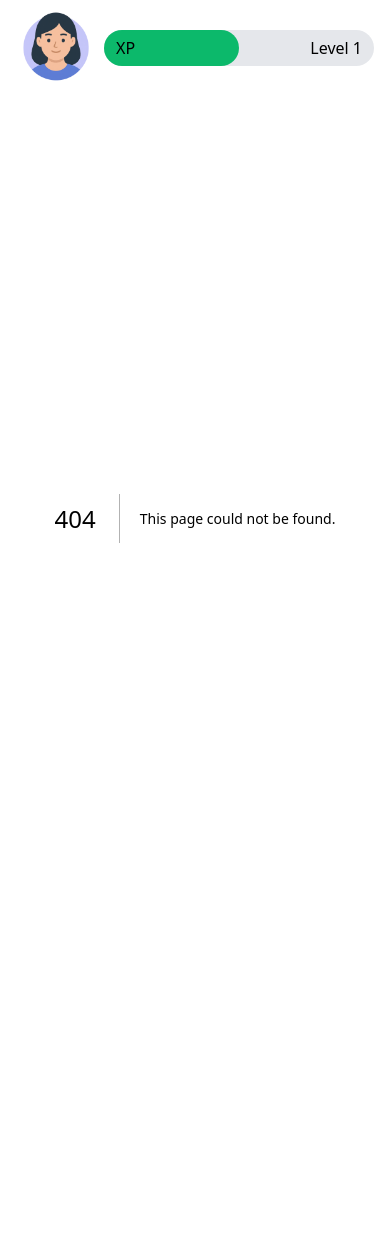
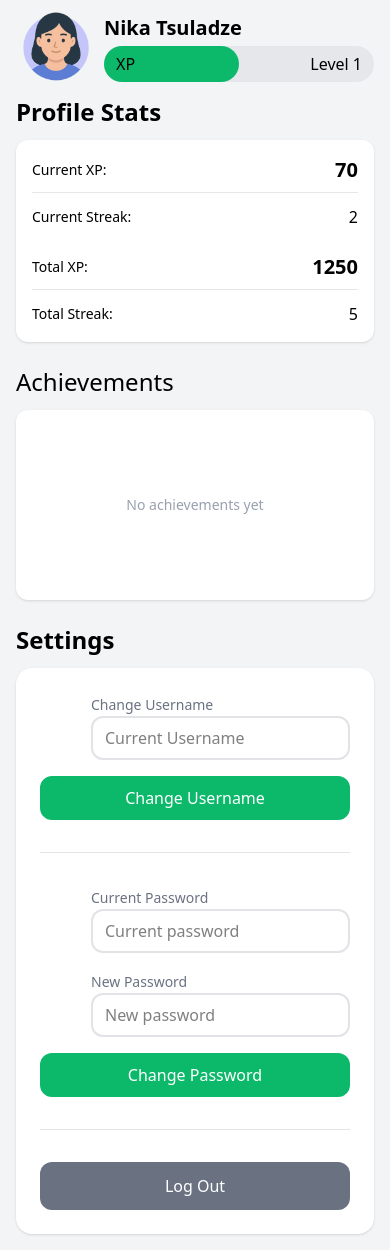
Before and after one commit to GeoLine02/gamified-habit-tracker, a Next.js app: page /profile in a window 390 px wide. Before the commit this address had no page. Before the commit the page ends 940 px from the top, so only its background shows below. Built offline with nearby package versions, Linux system fonts and the light colour scheme.

Commit message:
SYLE: responsive profile page

```diff
--- a/app/layout.tsx
+++ b/app/layout.tsx
@@ -27,11 +27,11 @@ export default function RootLayout({
   return (
     <html lang="en">
       <body
-        className={`${geistSans.variable} ${geistMono.variable} antialiased`}
+        className={`${geistSans.variable} ${geistMono.variable} antialiased flex flex-col min-h-screen pb-4`}
       >
         <HabitsProvider>
           <Header />
-          <main>{children}</main>
+          <main className="flex-1 flex flex-col">{children}</main>
         </HabitsProvider>
       </body>
     </html>
--- /dev/null
+++ b/app/profile/components/achievements/Achievements.tsx
@@ -0,0 +1,14 @@
+// Achievements.tsx
+const Achievements = () => {
+  return (
+    <section className="flex flex-col gap-3">
+      <h1 className="text-2xl font-medium">Achievements</h1>
+      <div className="max-h-[190px] min-h-[190px] w-full bg-white rounded-xl shadow-sm p-4 flex items-center justify-center">
+        {/* Placeholder */}
+        <span className="text-gray-400 text-sm">No achievements yet</span>
+      </div>
+    </section>
+  );
+};
+
+export default Achievements;
--- /dev/null
+++ b/app/profile/components/achievements/AchievementsSection.tsx
@@ -0,0 +1,11 @@
+import Achievements from "./Achievements";
+
+const AchievementsSection = () => {
+  return (
+    <>
+      <Achievements />
+    </>
+  );
+};
+
+export default AchievementsSection;
--- /dev/null
+++ b/app/profile/components/profileStats/ProfileStats.tsx
@@ -0,0 +1,35 @@
+// ProfileStats.tsx
+const ProfileStats = () => {
+  return (
+    <section>
+      <h1 className="text-2xl font-semibold mb-3">Profile Stats</h1>
+      <div className="flex flex-col lg:flex-row lg:items-start lg:justify-between gap-6 bg-white p-4 rounded-xl shadow-sm">
+        {/* Left stats */}
+        <div className="space-y-3 w-full lg:w-1/2">
+          <div className="flex items-center justify-between border-b border-gray-200 pb-2">
+            <span className="text-sm">Current XP:</span>
+            <span className="text-xl font-semibold">70</span>
+          </div>
+          <div className="flex items-center justify-between">
+            <span className="text-sm">Current Streak:</span>
+            <span className="font-medium">2</span>
+          </div>
+        </div>
+
+        {/* Right stats */}
+        <div className="space-y-3 w-full lg:w-1/2 lg:pl-6">
+          <div className="flex items-center justify-between border-b border-gray-200 pb-2">
+            <span className="text-sm">Total XP:</span>
+            <span className="text-xl font-semibold">1250</span>
+          </div>
+          <div className="flex items-center justify-between">
+            <span className="text-sm">Total Streak:</span>
+            <span className="font-medium">5</span>
+          </div>
+        </div>
+      </div>
+    </section>
+  );
+};
+
+export default ProfileStats;
--- /dev/null
+++ b/app/profile/components/profileStats/StatsSections.tsx
@@ -0,0 +1,11 @@
+import ProfileStats from "./ProfileStats";
+
+const StatsSections = () => {
+  return (
+    <>
+      <ProfileStats />
+    </>
+  );
+};
+
+export default StatsSections;
--- /dev/null
+++ b/app/profile/components/settings/Settings.tsx
@@ -0,0 +1,53 @@
+// Settings.tsx
+import Input from "@/components/ui/Input";
+
+const Settings = () => {
+  return (
+    <section className="flex flex-col flex-1">
+      <h1 className="text-2xl font-semibold mb-3">Settings</h1>
+
+      <div className="bg-white p-6 rounded-2xl shadow-sm flex flex-col gap-8 flex-1 lg:flex-0 h-full">
+        {/* Username Section */}
+        <div className="flex flex-col lg:flex-row items-end gap-4">
+          <Input>
+            <Input.Label>Change Username</Input.Label>
+            <Input.Field placeholder="Current Username" />
+          </Input>
+          <button className="w-full md:w-auto py-2 px-6 bg-custom-green text-white font-medium rounded-xl border-2 border-custom-green hover:bg-custom-green/90 transition">
+            Change Username
+          </button>
+        </div>
+
+        <hr className="border-medium-gray/20" />
+
+        {/* Password Section */}
+        <div className="flex flex-col gap-4 lg:flex-row items-end">
+          <div className="grid grid-cols-1 md:grid-cols-2 gap-4">
+            <Input>
+              <Input.Label>Current Password</Input.Label>
+              <Input.Field placeholder="Current password" type="password" />
+            </Input>
+            <Input>
+              <Input.Label>New Password</Input.Label>
+              <Input.Field placeholder="New password" type="password" />
+            </Input>
+          </div>
+          <button className="w-full md:w-auto py-2 px-6 bg-custom-green text-white font-medium rounded-xl border-2 border-custom-green hover:bg-custom-green/90 transition self-end">
+            Change Password
+          </button>
+        </div>
+
+        <hr className="border-medium-gray/20" />
+
+        {/* Log Out Section */}
+        <div>
+          <button className="w-full py-3 px-4 bg-medium-gray font-medium text-white rounded-xl hover:bg-medium-gray/90 transition lg:w-auto">
+            Log Out
+          </button>
+        </div>
+      </div>
+    </section>
+  );
+};
+
+export default Settings;
--- /dev/null
+++ b/app/profile/components/settings/SettingsSection.tsx
@@ -0,0 +1,11 @@
+import Settings from "./Settings";
+
+const SettingsSection = () => {
+  return (
+    <>
+      <Settings />
+    </>
+  );
+};
+
+export default SettingsSection;
--- /dev/null
+++ b/app/profile/page.tsx
@@ -0,0 +1,23 @@
+// Profile.tsx
+import AchievementsSection from "./components/achievements/AchievementsSection";
+import StatsSections from "./components/profileStats/StatsSections";
+import SettingsSection from "./components/settings/SettingsSection";
+
+const Profile = () => {
+  return (
+    <div className="container mx-auto px-4 md:px-6 flex flex-col lg:flex-row gap-6 flex-1 items-stretch">
+      {/* Left column: Stats + Achievements */}
+      <div className="w-full lg:w-1/3 flex flex-col gap-6">
+        <StatsSections />
+        <AchievementsSection />
+      </div>
+
+      {/* Right column: Settings (stretches full height) */}
+      <div className="w-full lg:flex-1 flex">
+        <SettingsSection />
+      </div>
+    </div>
+  );
+};
+
+export default Profile;
--- a/components/shared/Profile.tsx
+++ b/components/shared/Profile.tsx
@@ -10,14 +10,17 @@ export default function Profile() {
   const [userGender] = useState<string>("female");
 
   return (
-    <div className="flex items-center gap-2 ">
+    <div className="flex items-center gap-2">
       <Image
         className="max-w-20"
         src={userGender === "female" ? FemaleProfileIcon : MaleProfileIcon}
         alt="user-icon"
         aria-labelledby="user profile"
       />
-      <ExpBar />
+      <div className="space-y-1 w-full">
+        <h1 className="text-xl font-semibold">Nika Tsuladze</h1>
+        <ExpBar />
+      </div>
     </div>
   );
 }
--- a/context/HabitsContext.tsx
+++ b/context/HabitsContext.tsx
@@ -1,6 +1,6 @@
 "use client";
 
-import { HabitDetails } from "@/app/(home)/habits/habit.type";
+import { HabitDetails } from "@/app/(home)/components/habits/habit.type";
 import { useLocalStorage } from "@/components/shared/hooks/useLocalStorage";
 import { createContext, useContext, useEffect, useState } from "react";
 
--- /dev/null
+++ b/context/UserContext.tsx
@@ -0,0 +1,26 @@
+"use client";
+
+import { UserType } from "@/types/user.type";
+import { createContext, Dispatch, SetStateAction, useState } from "react";
+
+interface UserContextType {
+  user: UserType | null;
+  setUser: Dispatch<SetStateAction<UserType | null>>;
+}
+
+const HabitsContext = createContext<UserContextType | undefined>(undefined);
+
+export const HabitsProvider = ({ children }: { children: React.ReactNode }) => {
+  const [user, setUser] = useState<UserType | null>(null);
+
+  return (
+    <HabitsContext.Provider
+      value={{
+        user,
+        setUser,
+      }}
+    >
+      {children}
+    </HabitsContext.Provider>
+  );
+};
--- /dev/null
+++ b/types/user.type.ts
@@ -0,0 +1,12 @@
+import { HabitType } from "@/app/(home)/components/habits/habit.type";
+
+export interface UserType {
+  username: string;
+  password: string;
+  gender: "female" | "male";
+  profilePhoto: string;
+  level: number;
+  totalXp: number;
+  longestStreak: number;
+  habites: HabitType[];
+}
```
